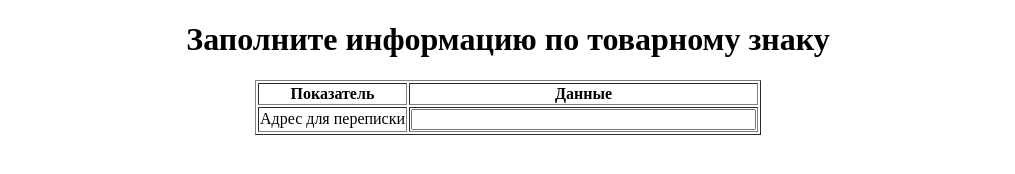
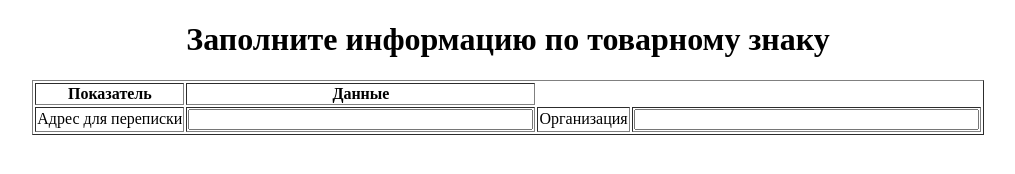
Before and after one commit to rifatbakhtiev/e-form_test_2, a plain HTML site: page index.html in a window 1280 px wide. Shown: the whole page, without its empty margins (132-1147 px from the left). Drawn offline with Linux system fonts and the light colour scheme.

Commit message:
9 (input_2)

```diff
--- a/index.html
+++ b/index.html
@@ -15,6 +15,8 @@
       <tr>
         <td>Адрес для переписки</td>
         <td><input type="text" size="40"></td>
+        <td>Организация</td>
+        <td><input type="text" size="40"></td>
       </tr>
        </center>
   </body>
```
